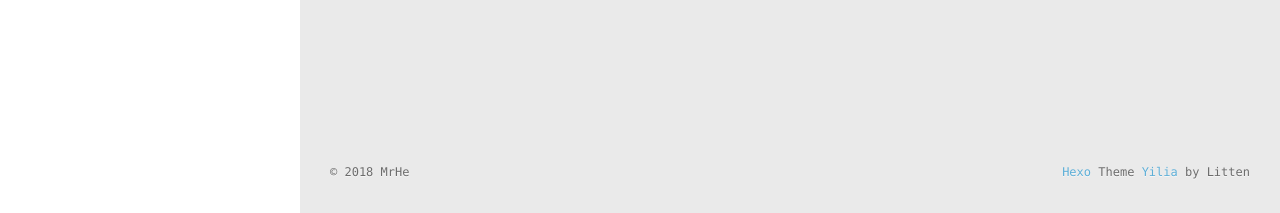
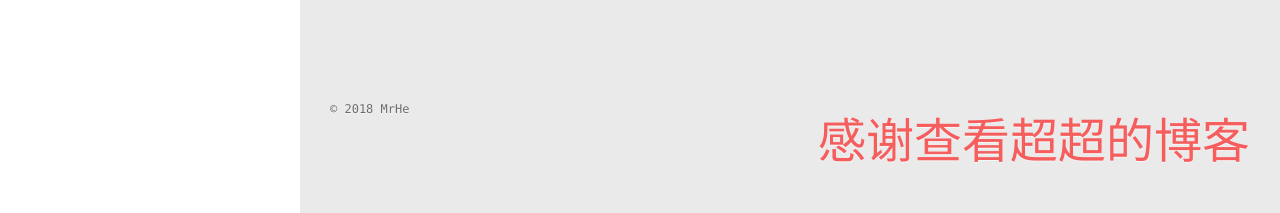
Before and after one commit to hyc1009/hyc1009.github.io, a plain HTML site: page 2018/03/27/hello-world/index.html in a window 1280 px wide. Shown: the part 587-800 px from the top of the page. Drawn offline with Linux system fonts and the light colour scheme.

Commit message:
Site updated: 2018-03-27 17:10:30

```diff
--- a/2018/03/27/hello-world/index.html
+++ b/2018/03/27/hello-world/index.html
@@ -310,7 +310,8 @@
     		&copy; 2018 MrHe
     	</div>
       	<div class="footer-right">
-      		<a href="http://hexo.io/" target="_blank">Hexo</a>  Theme <a href="https://github.com/litten/hexo-theme-yilia" target="_blank">Yilia</a> by Litten
+		<font size="8px" color="red">感谢查看超超的博客</font>
+
       	</div>
     </div>
   </div>
```
Also changed, not shown: archives/2018/03/index.html (+2 -1 lines), archives/2018/index.html (+2 -1 lines), archives/index.html (+2 -1 lines), index.html (+2 -1 lines).
